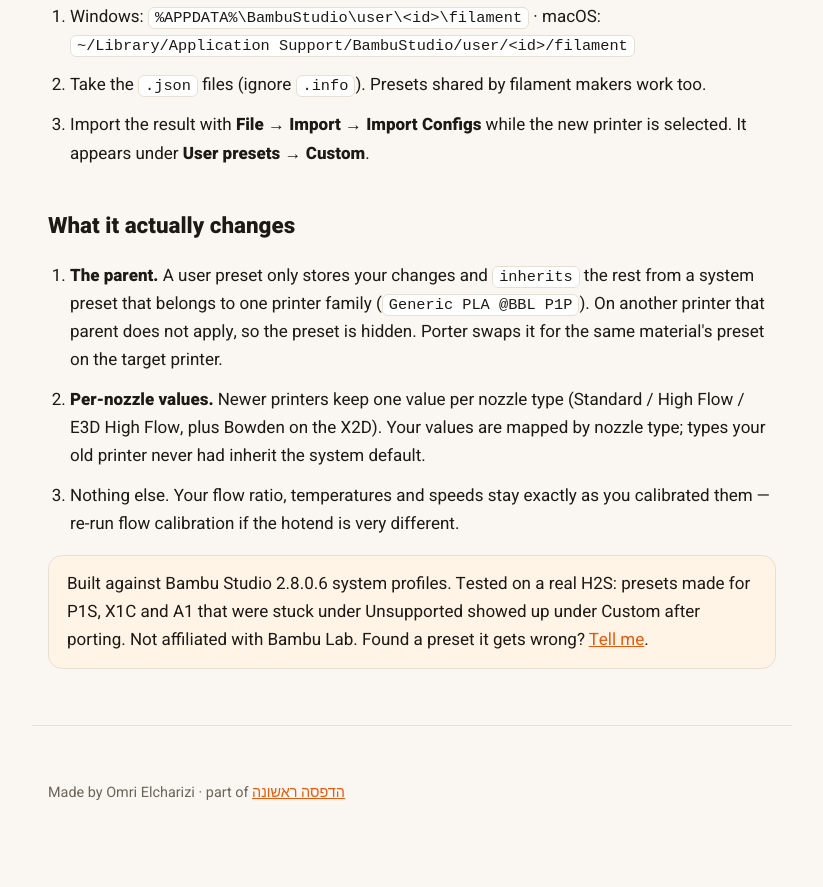
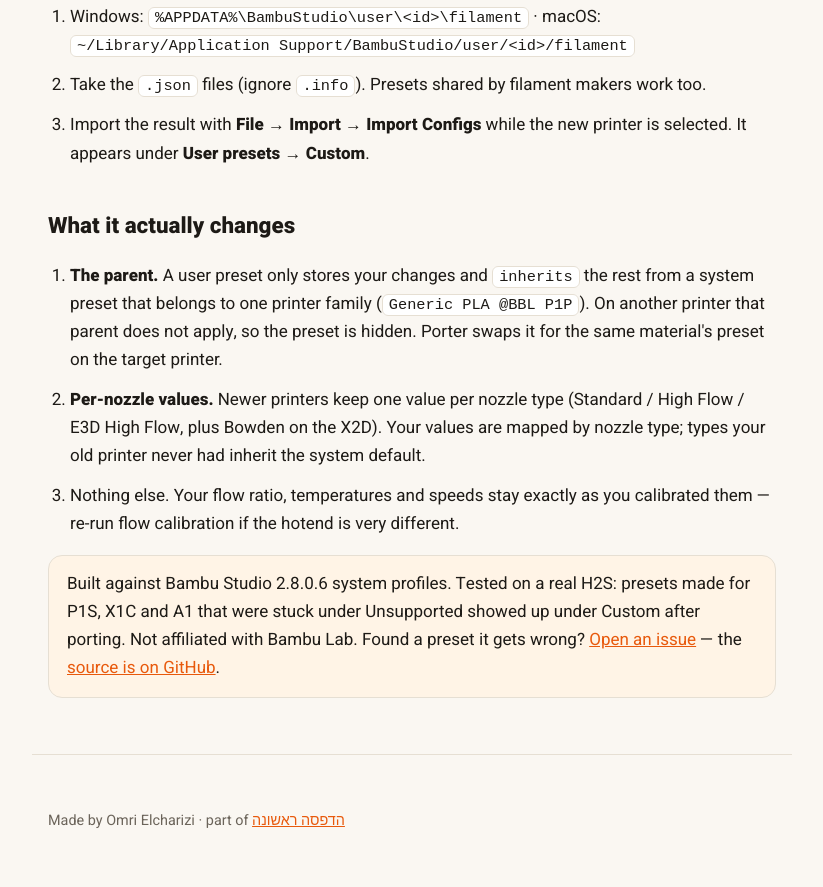
Before and after one commit to OMRITGM/preset-porter, a plain HTML site: page porter.html in a window 1280 px wide. Shown: the part 624-1511 px from the top of the page, without its empty margins (228-1051 px from the left). Before the commit the page ends 1483 px from the top, so only its background shows below. Drawn offline with Linux system fonts and the light colour scheme.

Commit message:
Link issues + source from the page

```diff
--- a/porter.html
+++ b/porter.html
@@ -39,7 +39,7 @@
       <li><b>Per-nozzle values.</b> Newer printers keep one value per nozzle type (Standard / High Flow / E3D High Flow, plus Bowden on the X2D). Your values are mapped by nozzle type; types your old printer never had inherit the system default.</li>
       <li>Nothing else. Your flow ratio, temperatures and speeds stay exactly as you calibrated them — re-run flow calibration if the hotend is very different.</li>
     </ol>
-    <p class="note">Built against Bambu Studio <span id="ver"></span> system profiles. Tested on a real H2S: presets made for P1S, X1C and A1 that were stuck under Unsupported showed up under Custom after porting. Not affiliated with Bambu Lab. Found a preset it gets wrong? <a href="https://github.com/OmriTGM">Tell me</a>.</p>
+    <p class="note">Built against Bambu Studio <span id="ver"></span> system profiles. Tested on a real H2S: presets made for P1S, X1C and A1 that were stuck under Unsupported showed up under Custom after porting. Not affiliated with Bambu Lab. Found a preset it gets wrong? <a href="https://github.com/OMRITGM/preset-porter/issues">Open an issue</a> — the <a href="https://github.com/OMRITGM/preset-porter">source is on GitHub</a>.</p>
   </main>
   <footer><p>Made by Omri Elcharizi · part of <a href="index.html" lang="he">הדפסה ראשונה</a></p></footer>
   <script src="bbl-map.js"></script><script src="porter-core.js"></script>
```
